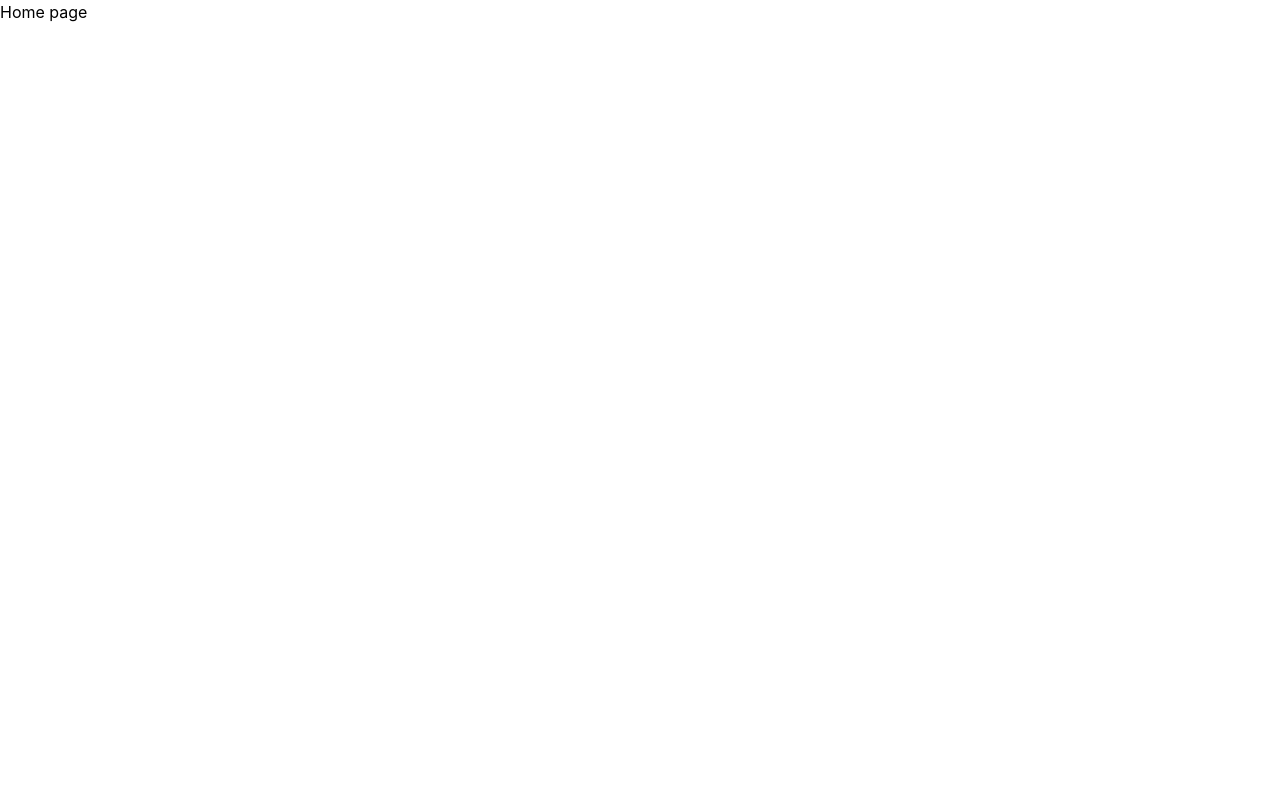
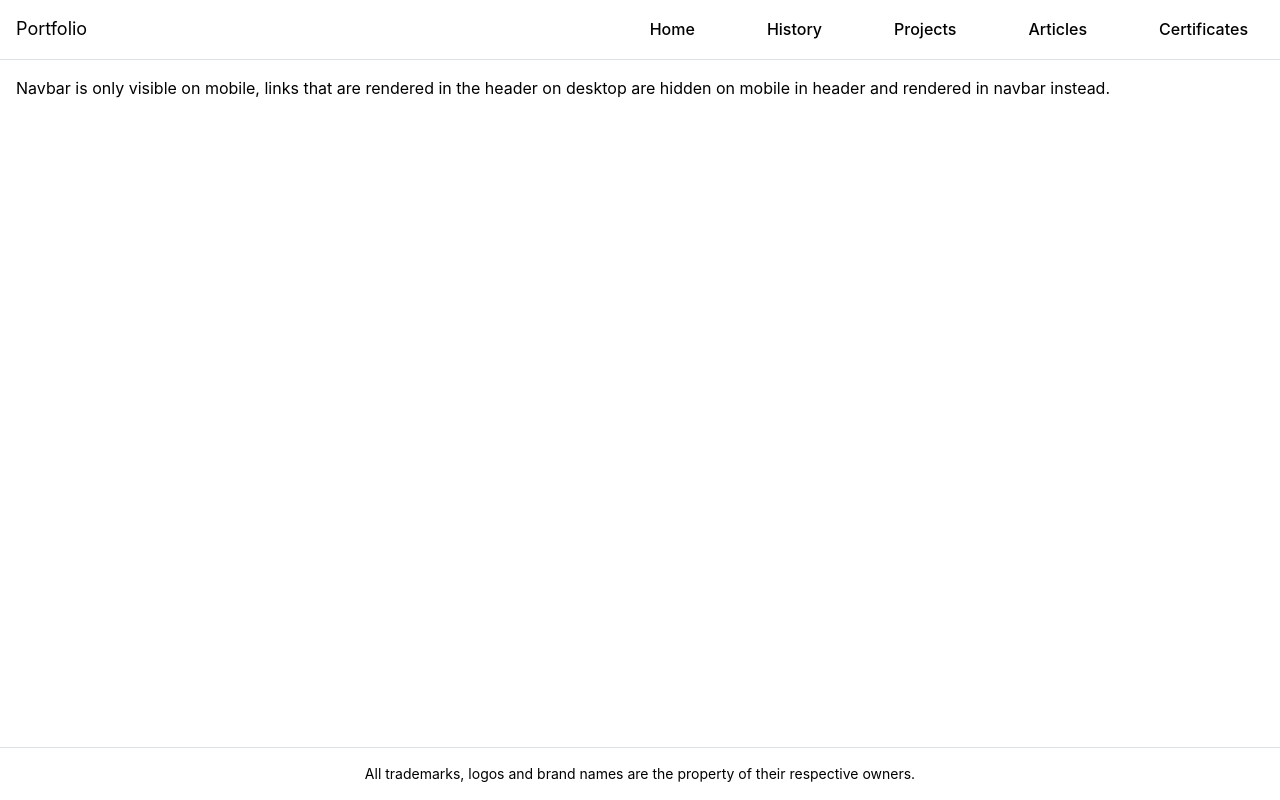
Before and after one commit to kennethsumang/portfolio, a Next.js app: page / in a window 1280 px wide. Built offline with nearby package versions, Linux system fonts and the light colour scheme.

Commit message:
feat: done preliminary layout styling

```diff
--- /dev/null
+++ b/app/_layout/AppLayout.module.css
@@ -0,0 +1,15 @@
+.control {
+  display: block;
+  padding: var(--mantine-spacing-xs) var(--mantine-spacing-md);
+  border-radius: var(--mantine-radius-md);
+  font-weight: 500;
+
+  @mixin hover {
+    background-color: light-dark(var(--mantine-color-gray-0), var(--mantine-color-dark-6));
+  }
+}
+
+.footer {
+  margin: 1rem;
+  text-align: center;
+}
--- /dev/null
+++ b/app/_layout/AppLayout.tsx
@@ -0,0 +1,62 @@
+"use client"
+
+import { AppShell, Burger, Group, UnstyledButton, Text, Stack } from "@mantine/core";
+import { useDisclosure } from "@mantine/hooks";
+import classes from "./AppLayout.module.css";
+
+interface Props {
+  children: React.ReactNode;
+}
+
+const AppLayout: React.FC<Props> = function ({ children }) {
+  const [opened, { toggle }] = useDisclosure();
+
+  return (
+    <AppShell
+      header={{ height: 60 }}
+      navbar={{ width: 300, breakpoint: 'sm', collapsed: { desktop: true, mobile: !opened } }}
+      padding="md"
+    >
+      <AppShell.Header>
+        <Group h="100%" px="md">
+          <Burger opened={opened} onClick={toggle} hiddenFrom="sm" size="sm" />
+          <Group justify="space-between" style={{ flex: 1 }}>
+            <Text size="lg">Portfolio</Text>
+            <Group ml="xl" gap={40} visibleFrom="sm">
+              <UnstyledButton className={classes.control}>Home</UnstyledButton>
+              <UnstyledButton className={classes.control}>History</UnstyledButton>
+              <UnstyledButton className={classes.control}>Projects</UnstyledButton>
+              <UnstyledButton className={classes.control}>Articles</UnstyledButton>
+              <UnstyledButton className={classes.control}>Certificates</UnstyledButton>
+            </Group>
+          </Group>
+        </Group>
+      </AppShell.Header>
+
+      <AppShell.Navbar py="md" px={4}>
+        <Stack ml="md">
+          <UnstyledButton className={classes.control}>Home</UnstyledButton>
+          <UnstyledButton className={classes.control}>History</UnstyledButton>
+          <UnstyledButton className={classes.control}>Projects</UnstyledButton>
+          <UnstyledButton className={classes.control}>Articles</UnstyledButton>
+          <UnstyledButton className={classes.control}>Certificates</UnstyledButton>
+        </Stack>
+      </AppShell.Navbar>
+
+      <AppShell.Main>
+        Navbar is only visible on mobile, links that are rendered in the header on desktop are
+        hidden on mobile in header and rendered in navbar instead.
+      </AppShell.Main>
+
+      <AppShell.Footer>
+        <div className={classes.footer}>
+          <Text size="sm">
+            All trademarks, logos and brand names are the property of their respective owners.
+          </Text>
+        </div>
+      </AppShell.Footer>
+    </AppShell>
+  )
+}
+
+export default AppLayout;
--- a/app/layout.tsx
+++ b/app/layout.tsx
@@ -1,7 +1,8 @@
 import "@mantine/core/styles.css";
 import React from "react";
-import { MantineProvider, ColorSchemeScript } from "@mantine/core";
+import { MantineProvider, ColorSchemeScript, AppShell, Group, Burger } from "@mantine/core";
 import { theme } from "../theme";
+import AppLayout from "./_layout/AppLayout";
 
 export const metadata = {
   title: "Mantine Next.js template",
@@ -9,6 +10,7 @@ export const metadata = {
 };
 
 export default function RootLayout({ children }: { children: any }) {
+
   return (
     <html lang="en">
       <head>
@@ -20,7 +22,9 @@ export default function RootLayout({ children }: { children: any }) {
         />
       </head>
       <body>
-        <MantineProvider theme={theme}>{children}</MantineProvider>
+        <MantineProvider theme={theme}>
+          <AppLayout>{children}</AppLayout>
+        </MantineProvider>
       </body>
     </html>
   );
```
